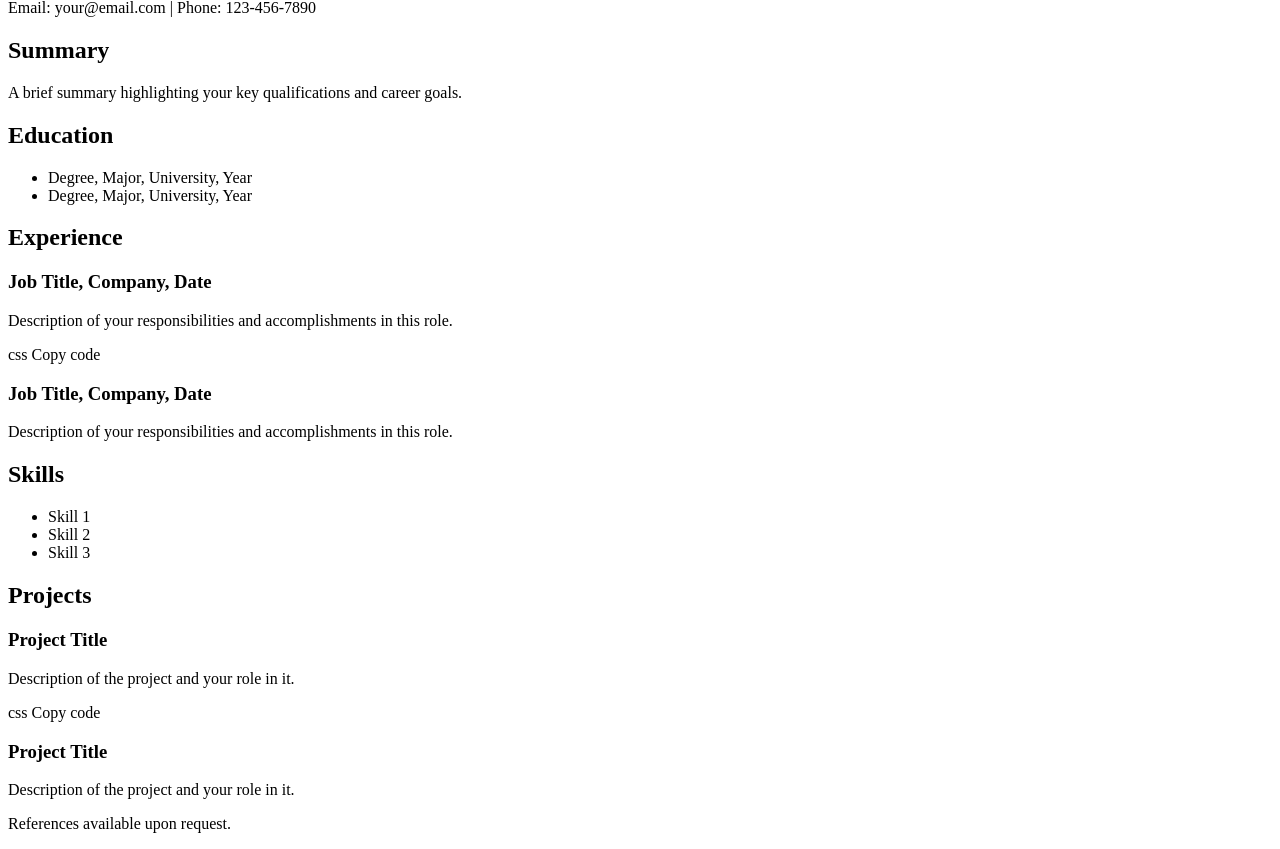
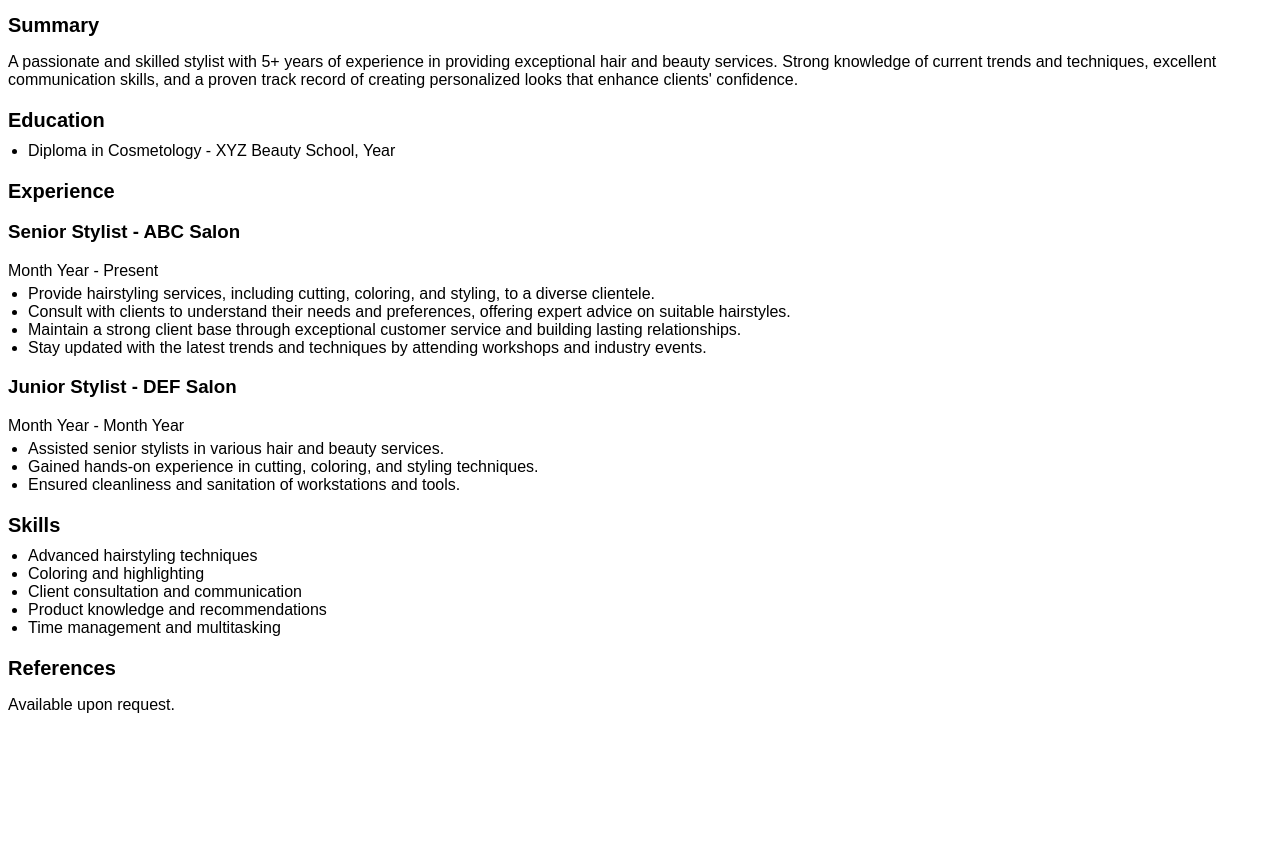
Before and after one commit to ErAhtisham/ErAhtisham.github.io, a plain HTML site: page resume.html in a window 1280 px wide. Shown: the part 81-930 px from the top of the page. After the commit the page ends 815 px from the top, so only its background shows below. Drawn offline with Linux system fonts and the light colour scheme.

Commit message:
Resume link

```diff
--- a/resume.html
+++ b/resume.html
@@ -1,55 +1,88 @@
 <!DOCTYPE html>
 <html>
 <head>
-  <title>Ahtisham - Resume</title>
+  <title>Stylist Resume - Ahtisham Khan</title>
   <style>
-    /* Add your CSS styles here */
+    body {
+      font-family: Arial, sans-serif;
+    }
+
+    h1 {
+      font-size: 24px;
+      margin-bottom: 10px;
+    }
+
+    h2 {
+      font-size: 20px;
+      margin-bottom: 10px;
+    }
+
+    p {
+      margin-bottom: 5px;
+    }
+
+    ul {
+      margin: 0;
+      padding-left: 20px;
+    }
+
+    .section {
+      margin-bottom: 20px;
+    }
   </style>
 </head>
 <body>
   <header>
-    <h1>Ahtisham Khan</h1>
+    <h1>Your Name</h1>
     <p>Email: your@email.com | Phone: 123-456-7890</p>
   </header>
-  <section>
+
+  <section class="section">
     <h2>Summary</h2>
-    <p>A brief summary highlighting your key qualifications and career goals.</p>
+    <p>A passionate and skilled stylist with 5+ years of experience in providing exceptional hair and beauty services. Strong knowledge of current trends and techniques, excellent communication skills, and a proven track record of creating personalized looks that enhance clients' confidence.</p>
   </section>
-  <section>
+
+  <section class="section">
     <h2>Education</h2>
     <ul>
-      <li>Degree, Major, University, Year</li>
-      <li>Degree, Major, University, Year</li>
+      <li>Diploma in Cosmetology - XYZ Beauty School, Year</li>
     </ul>
   </section>
-  <section>
+
+  <section class="section">
     <h2>Experience</h2>
-    <h3>Job Title, Company, Date</h3>
-    <p>Description of your responsibilities and accomplishments in this role.</p>
-css
-Copy code
-<h3>Job Title, Company, Date</h3>
-<p>Description of your responsibilities and accomplishments in this role.</p>
+    <h3>Senior Stylist - ABC Salon</h3>
+    <p>Month Year - Present</p>
+    <ul>
+      <li>Provide hairstyling services, including cutting, coloring, and styling, to a diverse clientele.</li>
+      <li>Consult with clients to understand their needs and preferences, offering expert advice on suitable hairstyles.</li>
+      <li>Maintain a strong client base through exceptional customer service and building lasting relationships.</li>
+      <li>Stay updated with the latest trends and techniques by attending workshops and industry events.</li>
+    </ul>
+
+    <h3>Junior Stylist - DEF Salon</h3>
+    <p>Month Year - Month Year</p>
+    <ul>
+      <li>Assisted senior stylists in various hair and beauty services.</li>
+      <li>Gained hands-on experience in cutting, coloring, and styling techniques.</li>
+      <li>Ensured cleanliness and sanitation of workstations and tools.</li>
+    </ul>
   </section>
-  <section>
+
+  <section class="section">
     <h2>Skills</h2>
     <ul>
-      <li>Skill 1</li>
-      <li>Skill 2</li>
-      <li>Skill 3</li>
+      <li>Advanced hairstyling techniques</li>
+      <li>Coloring and highlighting</li>
+      <li>Client consultation and communication</li>
+      <li>Product knowledge and recommendations</li>
+      <li>Time management and multitasking</li>
     </ul>
   </section>
-  <section>
-    <h2>Projects</h2>
-    <h3>Project Title</h3>
-    <p>Description of the project and your role in it.</p>
-css
-Copy code
-<h3>Project Title</h3>
-<p>Description of the project and your role in it.</p>
+
+  <section class="section">
+    <h2>References</h2>
+    <p>Available upon request.</p>
   </section>
-  <footer>
-    <p>References available upon request.</p>
-  </footer>
 </body>
 </html>
```
